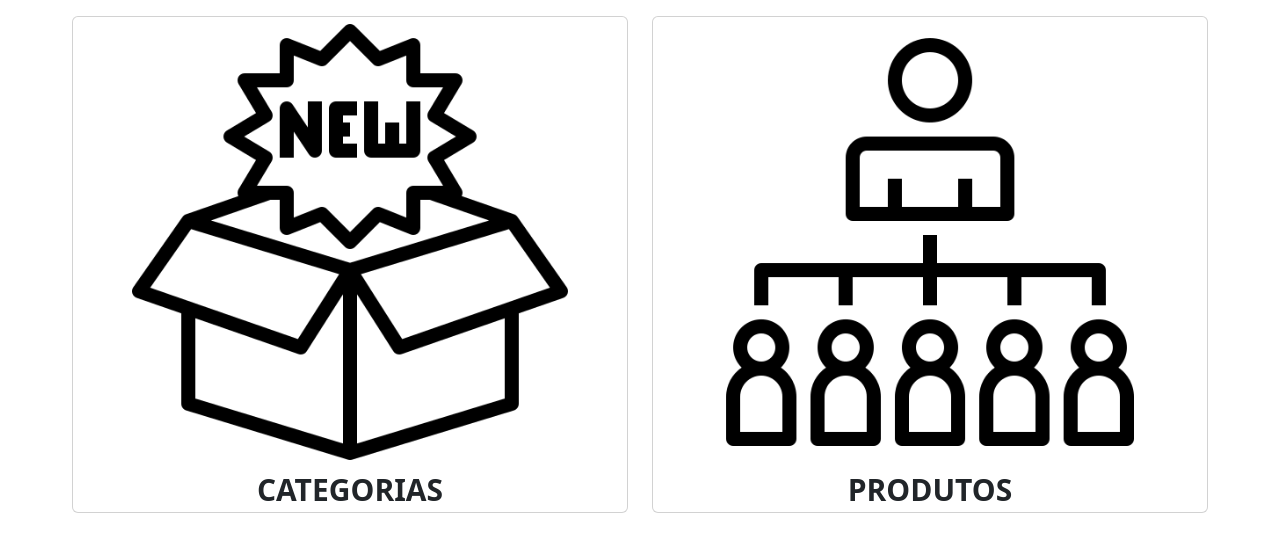
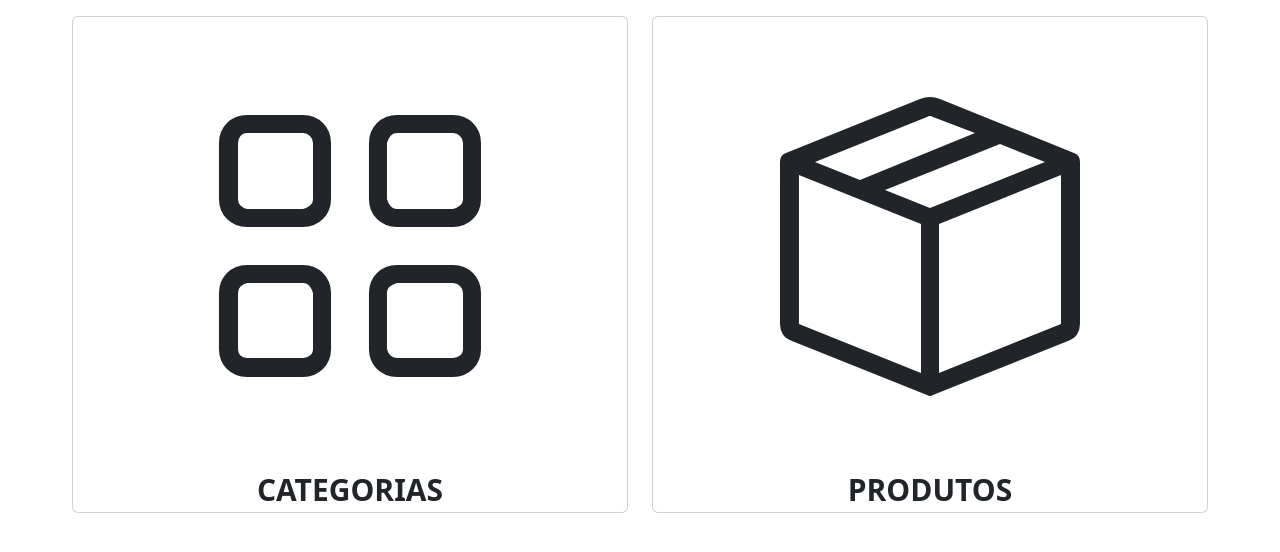
Before and after one commit to devPxT/SmartSales, a PHP site: page /admin-produto.php in a window 1280 px wide. Shown: the part 56-608 px from the top of the page. Run offline with PHP 8.4, Linux system fonts and the light colour scheme; some web fonts are replaced.

Commit message:
Ícones para Cadastro de Produto

```diff
--- a/admin-produto.php
+++ b/admin-produto.php
@@ -28,17 +28,16 @@
         <div class="row row-cols-1 row-cols-lg-2 g-4 me-md-5 ms-md-5">
             <div class="col">
                 <div class="card">
-                    <img src="icons/new-box.png" alt="CATEGORIAS">
                     <div class="card-body">
-                        <!-- <i class="bi bi-box" style="font-size: 300px;"></i> -->
+                        <i class="bi bi-grid" style="font-size: 300px;"></i>
                         <p class="card-text">CATEGORIAS</p>
                     </div>
                 </div>
             </div>
             <div class="col">
                 <div class="card">
-                    <img src="icons/acess.png" alt="PRODUTOS">
                     <div class="card-body">
+                        <i class="bi bi-box-seam" style="font-size: 300px;"></i>
                         <p class="card-text">PRODUTOS</p>
                     </div>
                 </div>
```
